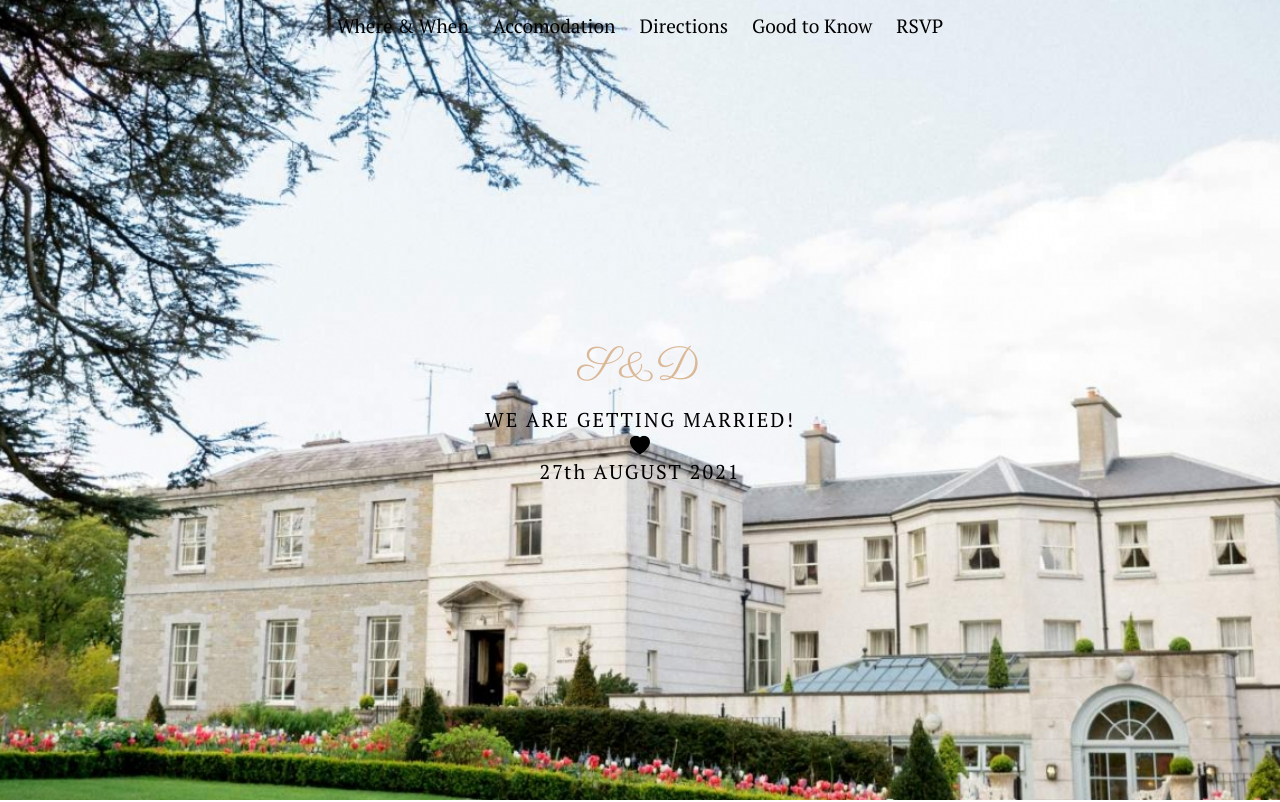
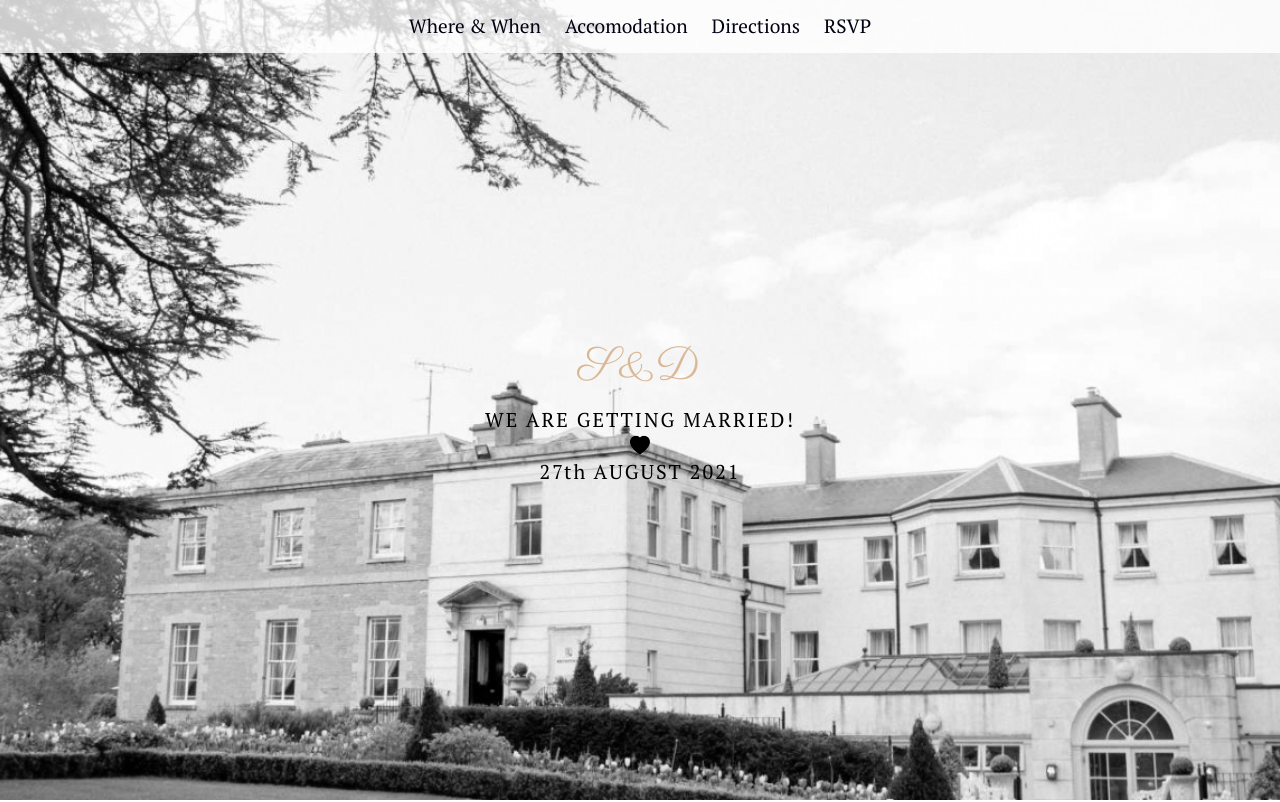
Before and after one commit to SeanLewisIRE/wedding_rsvp, a React (Create React App) app: page / in a window 1280 px wide. Shown: the top 802 px of the page. Built offline with nearby package versions, Linux system fonts and the light colour scheme.

Commit message:
removed transition in welcome section as it caused whitespace. Continued style updates for client

```diff
--- a/src/App.css
+++ b/src/App.css
@@ -30,6 +30,10 @@ h6 {
 
 p {
   font-family: 'PT Serif', serif;
+  color: #000112;
+}
+a {
+  color: #000112;
 }
 
 label {
--- a/src/App.js
+++ b/src/App.js
@@ -13,7 +13,7 @@ import ThingsToDo from './components/ThingsToDo/ThingsToDo'
 function App() {
 
   return (
-    <div className="App bg-current">
+    <div className="App bg-current bg-white">
       <NavBar />
       <Hero />
       <Welcome />
--- a/src/components/Directions/Directions.js
+++ b/src/components/Directions/Directions.js
@@ -1,5 +1,4 @@
 import React from 'react';
-import { FaTaxi } from 'react-icons/fa'
 import { FiExternalLink } from 'react-icons/fi'
 
 
--- a/src/components/Hero/Hero.css
+++ b/src/components/Hero/Hero.css
@@ -11,7 +11,3 @@
     left: 50%;
     transform: translate(-50%, -50%);
 }
-
-video {
-    filter: grayscale(10%);
-}
--- a/src/components/Hero/Hero.js
+++ b/src/components/Hero/Hero.js
@@ -1,18 +1,13 @@
 import React from 'react';
-import heroBackground from '../../static/videos/heroBackground.mov'
 import imageBackground from '../../static/photos/tankardstownhouse-hero.jpg'
 import { BsFillHeartFill } from 'react-icons/bs'
-import logo from '../../static/photos/logo.png'
 import './Hero.css'
 
 const Hero = () => {
 
     return(
-        <div className="hero" id="hero">
-            <img src={imageBackground} alt="Tankardstown house" className="min-h-screen object-cover"/>
-            {/* <video className="z-10 h-screen w-full object-cover" autoPlay="autoplay" loop="loop" muted>
-                <source src={heroBackground} />
-            </video> */}
+        <div className="hero " id="hero">
+            <img src={imageBackground} alt="Tankardstown house" className="z-10 h-screen min-w-screen object-cover filter grayscale"/>
             <div className="centered text-black text-xl leading-relaxed tracking-widest">
                 {/* <img src={logo} alt="wedding logo"/> */}
                 <h2>S&amp;D</h2>
--- a/src/components/NavBar/NavBar.css
+++ b/src/components/NavBar/NavBar.css
@@ -11,11 +11,18 @@
     border-bottom: 1px solid lightgray;
 }
 
+.navList li:hover {
+    background-color: #dab896;
+    color: white;
+}
+
 .navList li:first-of-type {
     background-color: #dab896;
     font-size: 2rem;
     color: white;
 }
+
+
 
 @media all and (min-width: 1024px) {
 
@@ -35,4 +42,13 @@
         background-color: inherit;
         color: black;
     }
+
+    .navList li:first-of-type:hover {
+        background-color: #dab896;
+        color: white;
 }
+}
+
+.desktopNav {
+    background: rgba(255,255,255,0.8);
+}
--- a/src/components/NavBar/NavBar.js
+++ b/src/components/NavBar/NavBar.js
@@ -9,11 +9,12 @@ const NavBar = (props) => {
 
     return (
         <div>
-            <div className="hidden lg:block fixed w-full z-40">
+            <div className="hidden lg:block fixed w-full z-40 desktopNav">
                 <ul className="flex navList justify-center mx-auto">
 
                     <li>
                         <Link
+                            className="cursor-pointer"
                             onClick={() => {
                                 setIsOpen(!isOpen)
                             }}
@@ -28,6 +29,7 @@ const NavBar = (props) => {
 
                     <li>
                         <Link
+                            className="cursor-pointer"
                             onClick={() => {
                                 setIsOpen(!isOpen)
                             }}
@@ -42,6 +44,7 @@ const NavBar = (props) => {
 
                     <li>
                         <Link
+                            className="cursor-pointer"
                             onClick={() => {
                                 setIsOpen(!isOpen)
                             }}
@@ -56,20 +59,7 @@ const NavBar = (props) => {
 
                     <li>
                         <Link
-                            onClick={() => {
-                                setIsOpen(!isOpen)
-                            }}
-                            to="goodToKnow"
-                            activeClass="active"
-                            spy={true}
-                            smooth={true}
-                        >
-                            <p>Good to Know</p>
-                        </Link>
-                    </li>
-
-                    <li>
-                        <Link
+                            className="cursor-pointer"
                             onClick={() => {
                                 setIsOpen(!isOpen)
                             }}
@@ -88,7 +78,7 @@ const NavBar = (props) => {
                         setIsOpen(!isOpen)
                     }}
                     type="button"
-                    className="lg:hidden fixed z-50 right-0 mx-4 my-4 r-0 bg-gray-900 inline items-center justify-center p-2 rounded-md text-gray-400 hover:text-white hover:bg-gray-800 focus:outline-none focus:ring-2 focus:ring-offset-2 focus:ring-offset-gray-800 focus:ring-white"
+                    className="lg:hidden fixed z-50 right-0 mx-4 my-4 bg-gray-900 inline items-center justify-center p-2 rounded-md text-gray-400 hover:text-white hover:bg-gray-800 focus:outline-none focus:ring-2 focus:ring-offset-2 focus:ring-offset-gray-800 focus:ring-white"
                     aria-controls="mobile-menu"
                     aria-expanded="false"
                 >
@@ -142,8 +132,9 @@ const NavBar = (props) => {
                         <div ref={React.createRef} className="flex flex-col">
 
                             <ul className="navList text-center">
-                                <li className="">
+                                <li>
                                         <Link
+                                            className="cursor-pointer"
                                             onClick={() => {
                                                 setIsOpen(!isOpen)
                                             }}
@@ -158,6 +149,7 @@ const NavBar = (props) => {
 
                                     <li>
                                         <Link
+                                            className="cursor-pointer"
                                             onClick={() => {
                                                 setIsOpen(!isOpen)
                                             }}
@@ -172,6 +164,7 @@ const NavBar = (props) => {
 
                                     <li>
                                         <Link
+                                            className="cursor-pointer"
                                             onClick={() => {
                                                 setIsOpen(!isOpen)
                                             }}
@@ -186,6 +179,7 @@ const NavBar = (props) => {
 
                                     <li>
                                         <Link
+                                            className="cursor-pointer"
                                             onClick={() => {
                                                 setIsOpen(!isOpen)
                                             }}
@@ -200,20 +194,7 @@ const NavBar = (props) => {
 
                                     <li>
                                         <Link
-                                            onClick={() => {
-                                                setIsOpen(!isOpen)
-                                            }}
-                                            to="goodToKnow"
-                                            activeClass="active"
-                                            spy={true}
-                                            smooth={true}
-                                        >
-                                            <p>Good to Know</p>
-                                        </Link>
-                                    </li>
-
-                                    <li>
-                                        <Link
+                                            className="cursor-pointer"
                                             onClick={() => {
                                                 setIsOpen(!isOpen)
                                             }}
--- a/src/components/Welcome/Welcome.js
+++ b/src/components/Welcome/Welcome.js
@@ -1,45 +1,33 @@
-import React, { useState, useRef, useEffect } from "react";
+import React from "react";
 import dcPhoto from "../../static/photos/donnchadh.jpeg"
 import slPhoto from "../../static/photos/sarah.jpeg"
 import './Welcome.css'
 
 const Welcome = () => {
-
-    const [isVisible, setVisible] = React.useState(true);
-    const domRef = React.useRef();
-
-    useEffect(() => {
-        const observer = new IntersectionObserver(entries => {
-            entries.forEach(entry => setVisible(entry.isIntersecting));
-        });
-        observer.observe(domRef.current);
-        return () => observer.unobserve(domRef.current);
-    })
-
     return (
         <div className="text-center bg-white">
 
             <h2>Welcome!</h2>
 
             <div className="image-container flex items-center justify-center my-6">
-                <div className={`fade-in-section ${isVisible ? 'is-visible' : ''} left w-4/12 md:w-3/12 lg:w-48`} ref={domRef}>
-                    <img className="rounded-full border border-dashed border-light-blue-500 p-1 max-h-36" src={dcPhoto} alt="The groom" />
+                <div className="w-4/12 md:w-3/12 lg:w-48">
+                    <img className="rounded-full border border-dashed border-light-blue-500 p-1" src={dcPhoto} alt="The groom" />
                     <span className="photo-name italic font-medium">Donnchadh</span>
                 </div>
 
                 <h2 className="p-0 mx-2 md:mx-4 lg:mx-8">&#38;</h2>
 
-                <div className={`fade-in-section ${isVisible ? 'is-visible' : ''} right w-4/12 md:w-3/12 lg:w-48`} ref={domRef}>
-                    <img className="rounded-full border border-dashed border-light-blue-500 p-1 max-h-36" src={slPhoto} alt="The bride" />
+                <div className="w-4/12 md:w-3/12 lg:w-48">
+                    <img className="rounded-full border border-dashed border-light-blue-500 p-1" src={slPhoto} alt="The bride" />
                     <span className="photo-name italic font-medium">Sarah</span>
                 </div>
             </div>
 
             <p className="w-4/5 md:w-3/5 lg:w-2/4 mx-auto py-4 grey">
                 Thanks for visiting our wedding website!
-                    <br />
-                    We are very excited to celebrate our special day with our family and friends
-                </p>
+                <br />
+                We are very excited to celebrate our special day with our family and friends
+            </p>
 
         </div>
     )
```
Also changed, not shown: 1 other file (tests, documents, lock files or other folders).
